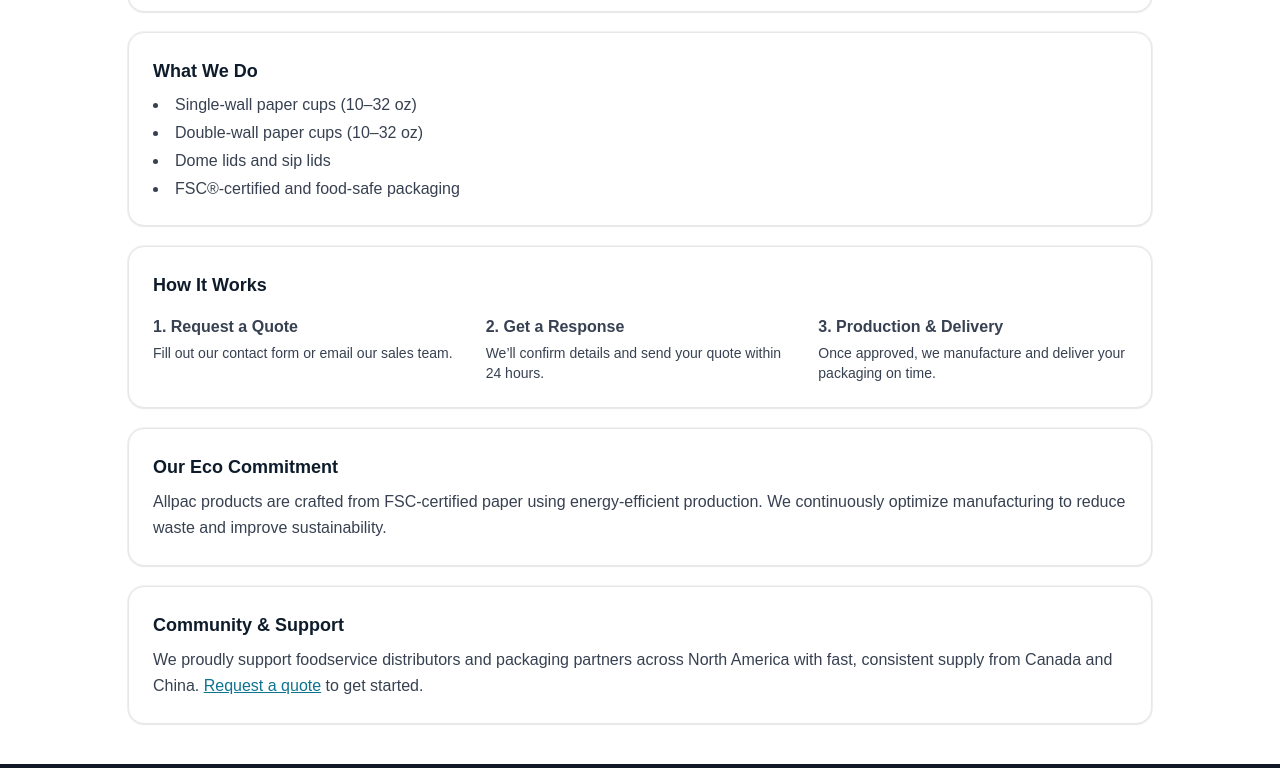
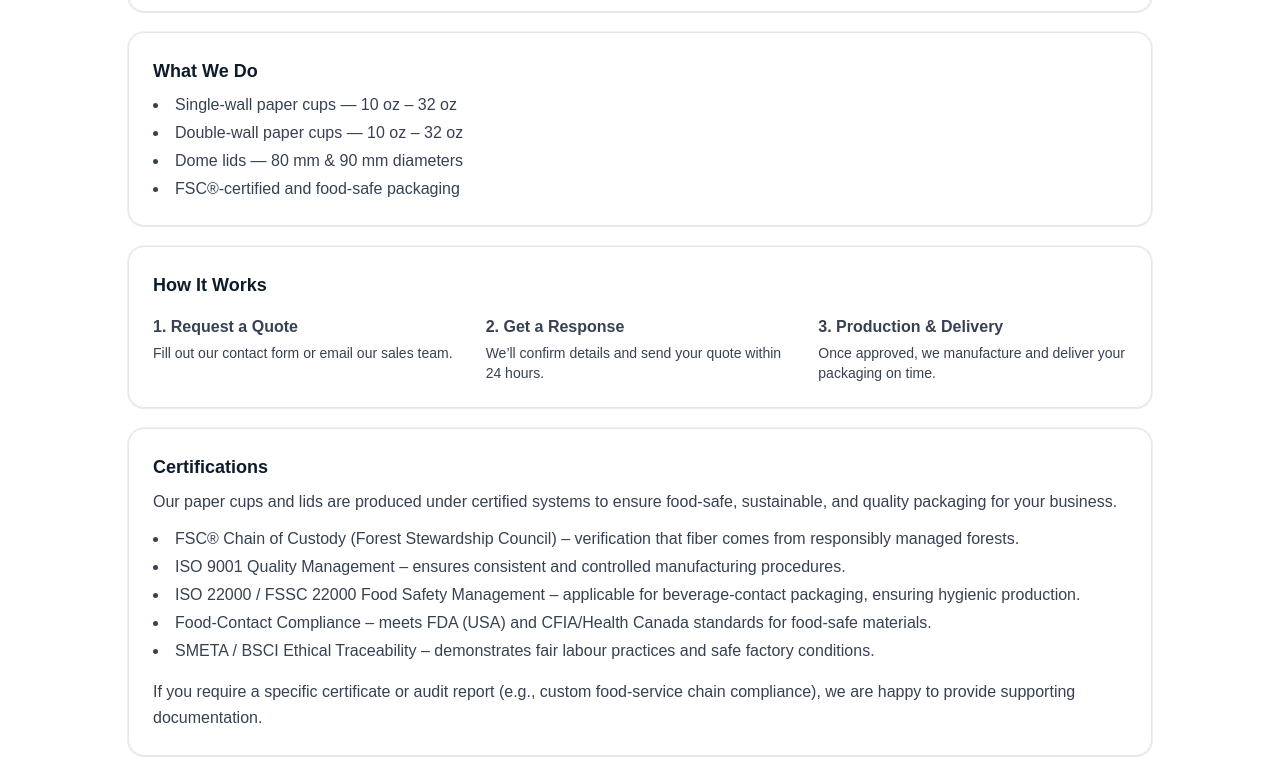
Before and after one commit to Emadedin1/allpacstore, a Next.js app: page /about in a window 1280 px wide. Shown: the part 872-1640 px from the top of the page. Built offline with nearby package versions, Linux system fonts and the light colour scheme.

Commit message:
Update page.jsx

```diff
--- a/src/app/about/page.jsx
+++ b/src/app/about/page.jsx
@@ -53,9 +53,9 @@ export default function AboutPage() {
           <div className="rounded-2xl border bg-white p-6 shadow-sm ring-1 ring-black/5">
             <h2 className="text-lg font-semibold text-[#0D1B2A] mb-2">What We Do</h2>
             <ul className="list-disc list-inside text-gray-700 space-y-1">
-              <li>Single-wall paper cups (10–32 oz)</li>
-              <li>Double-wall paper cups (10–32 oz)</li>
-              <li>Dome lids and sip lids</li>
+              <li>Single-wall paper cups — 10 oz – 32 oz</li>
+              <li>Double-wall paper cups — 10 oz – 32 oz</li>
+              <li>Dome lids — 80 mm & 90 mm diameters</li>
               <li>FSC®-certified and food-safe packaging</li>
             </ul>
           </div>
@@ -79,14 +79,25 @@ export default function AboutPage() {
             </div>
           </div>
 
-          {/* Eco Commitment */}
-          <div className="rounded-2xl border bg-white p-6 shadow-sm ring-1 ring-black/5">
-            <h2 className="text-lg font-semibold text-[#0D1B2A] mb-2">Our Eco Commitment</h2>
-            <p className="text-gray-700 leading-relaxed">
-              Allpac products are crafted from FSC-certified paper using energy-efficient production.
-              We continuously optimize manufacturing to reduce waste and improve sustainability.
-            </p>
-          </div>
+          {/* Certifications */}
+<div className="rounded-2xl border bg-white p-6 shadow-sm ring-1 ring-black/5">
+  <h2 className="text-lg font-semibold text-[#0D1B2A] mb-2">
+    Certifications
+  </h2>
+  <p className="text-gray-700 leading-relaxed">
+    Our paper cups and lids are produced under certified systems to ensure food-safe, sustainable, and quality packaging for your business.
+  </p>
+  <ul className="list-disc list-inside text-gray-700 space-y-1 mt-3">
+    <li>FSC® Chain of Custody (Forest Stewardship Council) – verification that fiber comes from responsibly managed forests.</li>
+    <li>ISO 9001 Quality Management – ensures consistent and controlled manufacturing procedures.</li>
+    <li>ISO 22000 / FSSC 22000 Food Safety Management – applicable for beverage-contact packaging, ensuring hygienic production.</li>
+    <li>Food-Contact Compliance – meets FDA (USA) and CFIA/Health Canada standards for food-safe materials.</li>
+    <li>SMETA / BSCI Ethical Traceability – demonstrates fair labour practices and safe factory conditions.</li>
+  </ul>
+  <p className="text-gray-700 mt-4 leading-relaxed">
+    If you require a specific certificate or audit report (e.g., custom food-service chain compliance), we are happy to provide supporting documentation.
+  </p>
+</div>
 
           {/* Support */}
           <div className="rounded-2xl border bg-white p-6 shadow-sm ring-1 ring-black/5">
```
